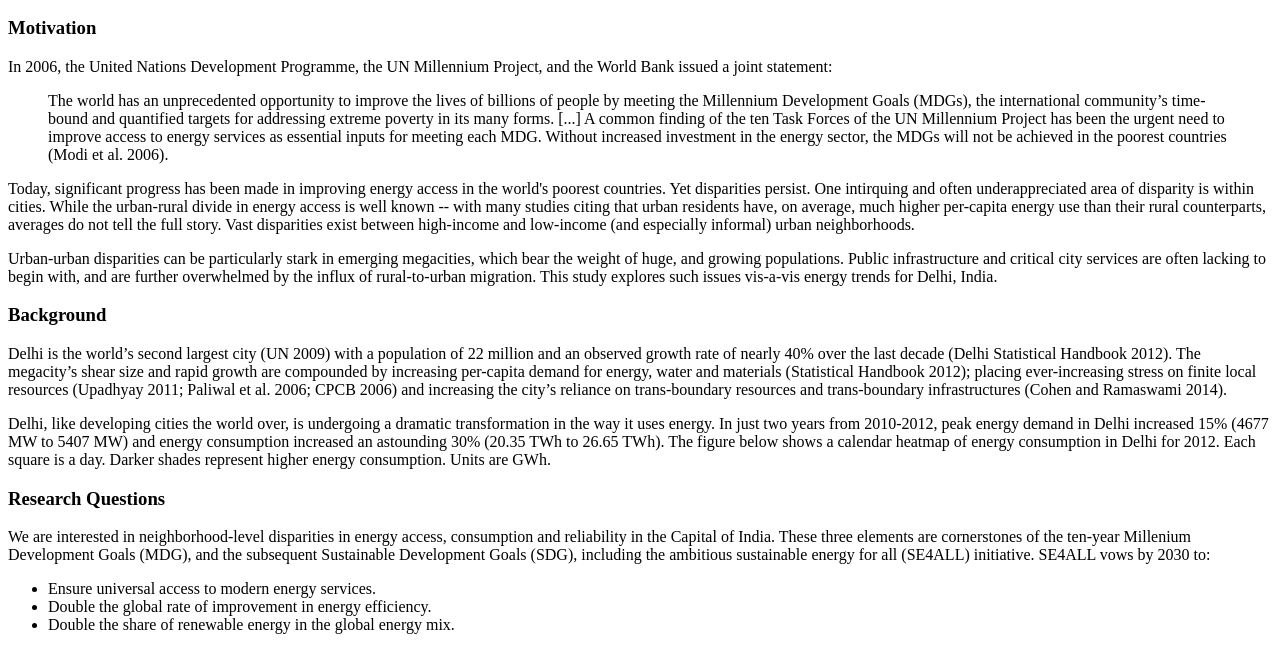
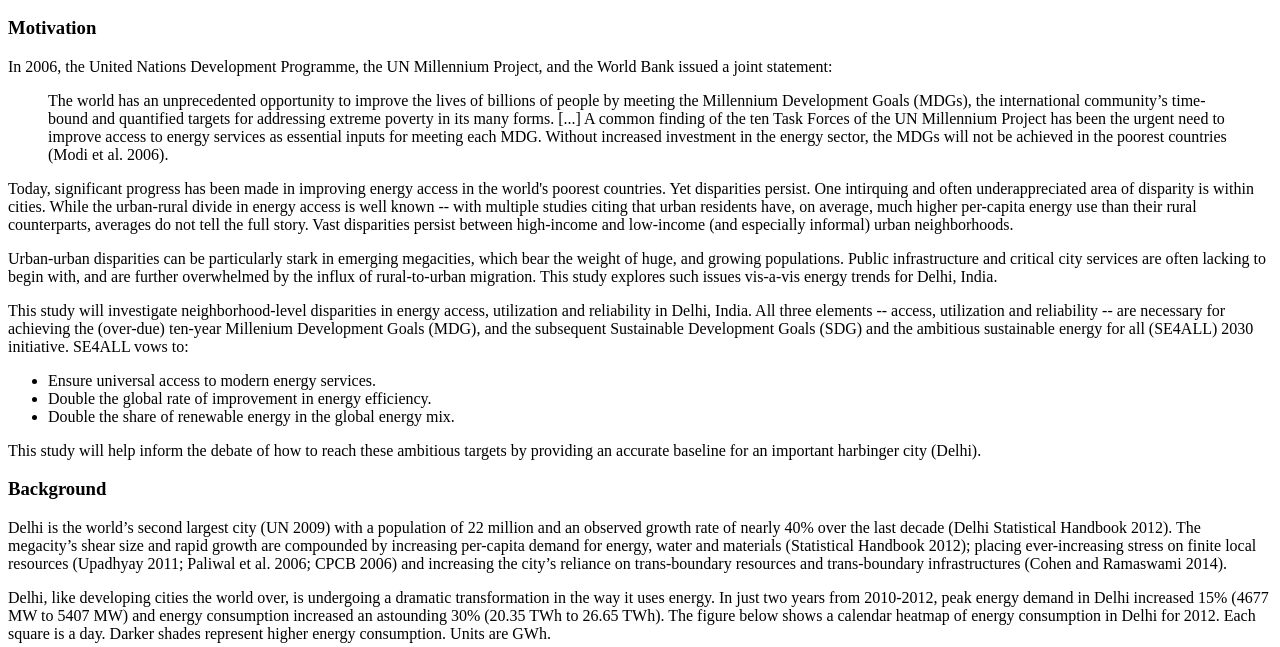
Before and after one commit to Ecohen4/Delhi, a plain HTML site: page index.html in a window 1280 px wide. Shown: the part 110-757 px from the top of the page. Drawn offline with nearby package versions, Linux system fonts and the light colour scheme.

Commit message:
update website

```diff
--- a/index.html
+++ b/index.html
@@ -12,6 +12,7 @@
 
   <h1>Delhi Energy Project</h1>
   <h2>Spatial Analysis of Energy Consumption</h2>
+
   <h3>Motivation</h3>
   <p>In 2006, the United Nations Development Programme, the UN Millennium Project, and the World Bank issued a joint statement:</p>
 
@@ -19,9 +20,18 @@
     [...] A common finding of the ten Task Forces of the UN Millennium Project has been the urgent need to improve access to energy services as essential inputs for meeting each MDG. Without increased investment in the energy sector, the MDGs will not
     be achieved in the poorest countries (Modi et al. 2006).</blockquote>
 
-  <p>Today, significant progress has been made in improving energy access in the world's poorest countries. Yet disparities persist. One intirquing and often underappreciated area of disparity is within cities. While the urban-rural divide in energy access is well known -- with many studies citing that urban residents have, on average, much higher per-capita energy use than their rural counterparts, averages do not tell the full story. Vast disparities exist between high-income and low-income (and especially informal) urban neighborhoods.</p>
+  <p>Today, significant progress has been made in improving energy access in the world's poorest countries. Yet disparities persist. One intirquing and often underappreciated area of disparity is within cities. While the urban-rural divide in energy access is well known -- with multiple studies citing that urban residents have, on average, much higher per-capita energy use than their rural counterparts, averages do not tell the full story. Vast disparities persist between high-income and low-income (and especially informal) urban neighborhoods.</p>
   <p>Urban-urban disparities can be particularly stark in emerging megacities, which bear the weight of huge, and growing populations. Public infrastructure and critical city services are often lacking to begin with, and are further
     overwhelmed by the influx of rural-to-urban migration. This study explores such issues vis-a-vis energy trends for Delhi, India.</p>
+
+      <p> This study will investigate neighborhood-level disparities in energy access, utilization and reliability in Delhi, India. All three elements -- access, utilization and reliability -- are necessary for achieving the (over-due) ten-year Millenium Development Goals (MDG), and the subsequent Sustainable Development Goals (SDG) and the ambitious sustainable energy for all (SE4ALL) 2030 initiative. SE4ALL vows to:</p>
+  <ul>
+    <li>Ensure universal access to modern energy services.</li>
+    <li>Double the global rate of improvement in energy efficiency.</li>
+    <li>Double the share of renewable energy in the global energy mix.</li>
+  </ul>
+
+  <p> This study will help inform the debate of how to reach these ambitious targets by providing an accurate baseline for an important harbinger city (Delhi).
 
 <h3>Background</h3>
   <p>Delhi is the world’s second largest city (UN 2009) with a population of 22 million and an observed growth rate of nearly 40% over the last decade (Delhi Statistical Handbook 2012). The megacity’s shear size and rapid growth are compounded by increasing
@@ -31,13 +41,6 @@
     Delhi, like developing cities the world over, is undergoing a dramatic transformation in the way it uses energy. In just two years from 2010-2012, peak energy demand in Delhi increased 15% (4677 MW to 5407 MW) and energy consumption increased an astounding
     30% (20.35 TWh to 26.65 TWh). The figure below shows a calendar heatmap of energy consumption in Delhi for 2012. Each square is a day. Darker shades represent higher energy consumption. Units are GWh.
   </p>
-  <h3>Research Questions</h3>
-  <p> We are interested in neighborhood-level disparities in energy access, consumption and reliability in the Capital of India. These three elements are cornerstones of the ten-year Millenium Development Goals (MDG), and the subsequent Sustainable Development Goals (SDG), including the ambitious sustainable energy for all (SE4ALL) initiative. SE4ALL vows by 2030 to:</p>
-  <ul>
-    <li>Ensure universal access to modern energy services.</li>
-    <li>Double the global rate of improvement in energy efficiency.</li>
-    <li>Double the share of renewable energy in the global energy mix.</li>
-  </ul>
 
 <h3 style="font-family:verdana;font-size:12px;text-align:center;"> Mouse-over Figure to View Daily Electricity Consumption Details for Delhi, India. Annual Max/Min are identified with bold borders. All values are in GWh.</h3>
   <div id="cal-heatmap"></div>
```
